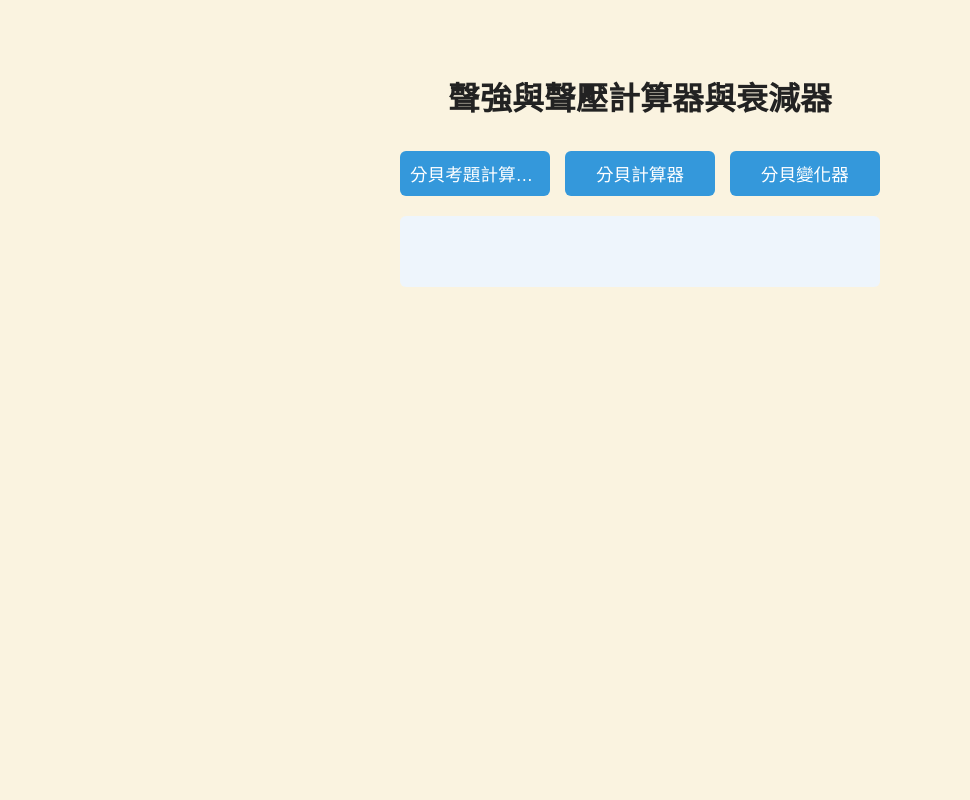
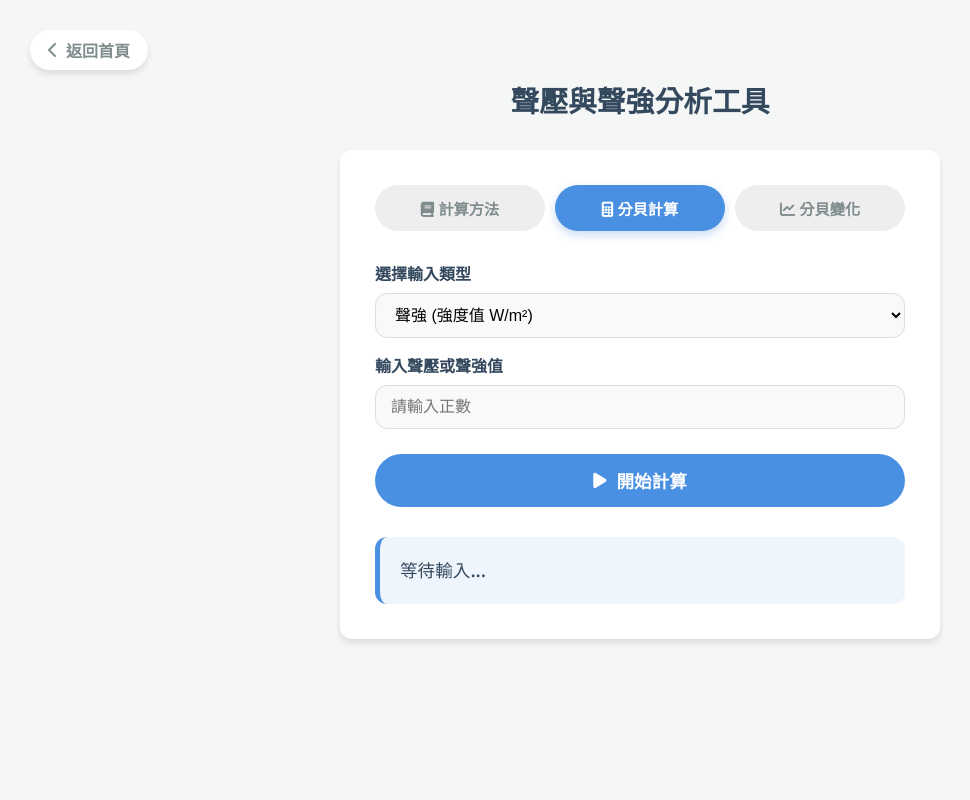
Before and after one commit to bensoncheng1118-coder/my-backend1, a Flask app: page /wave2 in a window 1280 px wide. Shown: the whole page, without its empty margins (0-970 px from the left). Run offline with Flask 3, Linux system fonts and the light colour scheme; data that the repository does not hold is empty; some libraries are stand-ins or nearby versions.

Commit message:
Update wave2.html

```diff
--- a/templates/wave2.html
+++ b/templates/wave2.html
@@ -1,362 +1,462 @@
 <!DOCTYPE html>
 <html lang="zh-Hant">
+
 <head>
   <meta charset="UTF-8" />
-  <meta name="viewport" content="width=device-width, initial-scale=1" />
+  <meta name="viewport" content="width=device-width, initial-scale=1.0" />
   <title>聲強與聲壓計算器與衰減器</title>
+  <link rel="preconnect" href="https://fonts.googleapis.com">
+  <link rel="preconnect" href="https://fonts.gstatic.com" crossorigin>
+  <link href="https://fonts.googleapis.com/css2?family=Noto+Sans+TC:wght@400;500;700&display=swap" rel="stylesheet">
+  <link rel="stylesheet" href="https://cdnjs.cloudflare.com/ajax/libs/font-awesome/6.4.0/css/all.min.css">
   <style>
+    :root {
+      --primary-color: #4a90e2;
+      --secondary-color: #34495e;
+      --success-color: #2ecc71;
+      --danger-color: #e74c3c;
+      --bg-color: #f4f7f6;
+      --card-bg: #ffffff;
+      --text-color: #333;
+      --text-muted: #7f8c8d;
+      --radius-pill: 50px;
+      --radius-md: 12px;
+      --shadow: 0 4px 6px rgba(0, 0, 0, 0.1);
+      --transition: all 0.3s ease;
+    }
+
     body {
-      font-family: Arial, sans-serif;
-      max-width: 480px;
-      margin: 2rem auto;
-      padding: 20px;
-      background: #faf3e0;
-      color: #222;
+      font-family: 'Noto Sans TC', sans-serif;
+      margin: 0;
+      padding: 0;
+      background-color: var(--bg-color);
+      color: var(--text-color);
+      min-height: 100vh;
+      display: flex;
+      flex-direction: column;
+      align-items: center;
     }
+
+    .container {
+      width: 95%;
+      max-width: 600px;
+      margin: 60px auto;
+    }
+
+    .header {
+      text-align: center;
+      margin-bottom: 30px;
+    }
+
     h1 {
+      font-weight: 700;
+      color: var(--secondary-color);
+      margin-bottom: 10px;
+      font-size: 1.8rem;
+    }
+
+    .card {
+      background: var(--card-bg);
+      border-radius: var(--radius-md);
+      box-shadow: var(--shadow);
+      padding: 35px;
+      margin-bottom: 20px;
+    }
+
+    /* Tabs / Mode Switcher */
+    .btn-group {
+      display: flex;
+      justify-content: center;
+      gap: 10px;
+      margin-bottom: 30px;
+      flex-wrap: wrap;
+    }
+
+    .btn-tab {
+      padding: 10px 20px;
+      border: 2px solid transparent;
+      border-radius: var(--radius-pill);
+      background-color: #eee;
+      color: var(--text-muted);
+      font-weight: 600;
+      cursor: pointer;
+      transition: var(--transition);
+      font-size: 0.95rem;
+      flex: 1;
+      min-width: 140px;
       text-align: center;
-      margin-bottom: 1rem;
     }
+
+    .btn-tab:hover {
+      background-color: #e0e0e0;
+    }
+
+    .btn-tab.active {
+      background-color: var(--primary-color);
+      color: white;
+      box-shadow: 0 4px 10px rgba(74, 144, 226, 0.3);
+    }
+
     label {
       display: block;
-      margin: 12px 0 6px;
-      font-weight: bold;
+      margin: 15px 0 8px;
+      font-weight: 600;
+      color: var(--secondary-color);
     }
-    input[type="number"], select {
+
+    input[type="number"],
+    select {
       width: 100%;
-      padding: 8px;
+      padding: 12px 15px;
       font-size: 1rem;
-      border: 1px solid #ccc;
-      border-radius: 4px;
+      border: 1px solid #ddd;
+      border-radius: var(--radius-md);
       box-sizing: border-box;
+      transition: var(--transition);
+      background: #f9f9f9;
     }
-    button {
-      margin-top: 16px;
-      /* 按鈕寬度改為固定，移除 margin-right，改用 flex 容器 中設定間距 */
-      width: 32%;
-      padding: 10px;
+
+    input[type="number"]:focus,
+    select:focus {
+      border-color: var(--primary-color);
+      background: #fff;
+      outline: none;
+      box-shadow: 0 0 0 3px rgba(74, 144, 226, 0.1);
+    }
+
+    .btn-main {
+      width: 100%;
+      margin-top: 25px;
+      padding: 14px;
       font-size: 1.1rem;
-      background-color: #3498db;
+      background-color: var(--primary-color);
       color: white;
       border: none;
-      border-radius: 6px;
+      border-radius: var(--radius-pill);
       cursor: pointer;
-      transition: background-color 0.3s ease;
-      white-space: nowrap; /* 防止文字換行 */
-      overflow: hidden;
-      text-overflow: ellipsis;
-      box-sizing: border-box;
+      font-weight: 700;
+      transition: var(--transition);
+      display: flex;
+      align-items: center;
+      justify-content: center;
+      gap: 10px;
     }
-    button:hover {
-      background-color: #2c80b4;
+
+    .btn-main:hover {
+      background-color: #357abd;
+      transform: translateY(-2px);
+      box-shadow: 0 6px 15px rgba(74, 144, 226, 0.3);
     }
-    button.active {
-      background-color: #2c80b4;
+
+    #result {
+      margin-top: 30px;
+      font-size: 1.1rem;
+      background: #eef5fc;
+      padding: 20px;
+      border-radius: var(--radius-md);
+      border-left: 5px solid var(--primary-color);
+      min-height: 1.5em;
+      color: var(--secondary-color);
+      font-weight: 500;
+      transition: var(--transition);
     }
-    #result {
-      margin-top: 20px;
-      font-size: 1.2rem;
-      background: #eef5fc;
-      padding: 12px;
-      border-radius: 6px;
-      min-height: 2.4em;
-      white-space: pre-line;
+
+    .input-section {
+      display: none;
+      animation: fadeIn 0.4s ease;
     }
-    .input-section {
-      margin-top: 20px;
-      display: none;
+
+    @keyframes fadeIn {
+      from {
+        opacity: 0;
+        transform: translateY(10px);
       }
-    /* 說明彈跳視窗樣式 */
+
+      to {
+        opacity: 1;
+        transform: translateY(0);
+      }
+    }
+
+    /* Modal Styling */
     #instructionModal {
       display: none;
       position: fixed;
       top: 50%;
       left: 50%;
       width: 90%;
-      max-width: 480px;
-      max-height: 70vh;
+      max-width: 550px;
+      max-height: 85vh;
       overflow-y: auto;
       transform: translate(-50%, -50%);
       background: white;
-      border: 2px solid #3498db;
-      border-radius: 8px;
-      padding: 20px 25px;
-      box-shadow: 0 0 15px rgba(0,0,0,0.3);
+      border-radius: var(--radius-md);
+      padding: 35px;
+      box-shadow: 0 20px 50px rgba(0, 0, 0, 0.2);
       z-index: 1000;
     }
+
+    #instructionModal h2 {
+      margin-top: 0;
+      color: var(--secondary-color);
+      border-bottom: 2px solid #eee;
+      padding-bottom: 10px;
+    }
+
     #instructionModal pre {
       white-space: pre-wrap;
-      font-family: "Microsoft JhengHei", Arial, sans-serif;
-      font-size: 0.9rem;
-      line-height: 1.5;
-      color: #333;
+      font-family: 'Noto Sans TC', sans-serif;
+      font-size: 0.95rem;
+      line-height: 1.6;
+      color: #444;
+      background: #fcfcfc;
+      padding: 15px;
+      border-radius: 8px;
     }
+
     #modalOverlay {
       display: none;
       position: fixed;
-      top:0; left:0; right:0; bottom:0;
-      background: rgba(0,0,0,0.3);
+      top: 0;
+      left: 0;
+      right: 0;
+      bottom: 0;
+      background: rgba(0, 0, 0, 0.5);
+      backdrop-filter: blur(3px);
       z-index: 999;
     }
-    #closeInstructionBtn {
-      margin-top: 12px;
-      background-color: #e74c3c;
+
+    .btn-close {
+      margin-top: 20px;
+      background-color: var(--danger-color);
+      color: white;
       width: 100%;
+      border: none;
+      padding: 12px;
+      border-radius: var(--radius-pill);
+      font-weight: 700;
+      cursor: pointer;
+      transition: var(--transition);
     }
-    #closeInstructionBtn:hover {
+
+    .btn-close:hover {
       background-color: #c0392b;
     }
-    .button-row {
+
+    #backBtn {
+      position: absolute;
+      top: 30px;
+      left: 30px;
+      text-decoration: none;
+      color: var(--text-muted);
+      font-weight: 600;
+      background: #fff;
+      padding: 8px 18px;
+      border-radius: var(--radius-pill);
+      box-shadow: var(--shadow);
       display: flex;
-      justify-content: center;
-      gap: 3%; /* 按鈕間距 */
-      margin-bottom: 10px;
+      align-items: center;
+      gap: 8px;
+      transition: var(--transition);
+    }
+
+    #backBtn:hover {
+      color: var(--primary-color);
+      transform: translateX(-5px);
+    }
+
+    @media (max-width: 480px) {
+      .container {
+        margin: 80px auto 20px;
+      }
+
+      .card {
+        padding: 20px;
+      }
+
+      .btn-tab {
+        padding: 8px 12px;
+        font-size: 0.85rem;
+      }
     }
   </style>
 </head>
+
 <body>
 
-<h1>聲強與聲壓計算器與衰減器</h1>
+  <a href="/" id="backBtn"><i class="fa-solid fa-chevron-left"></i> 返回首頁</a>
 
-<div class="button-row">
-  <button id="btnInstruction" type="button" aria-pressed="false" title="點擊查看分貝考題計算方法">分貝考題計算方法</button>
-  <button id="btnDbCalc" type="button" aria-pressed="false">分貝計算器</button>
-  <button id="btnDecayCalc" type="button" aria-pressed="false">分貝變化器</button>
+  <div class="container">
+    <div class="header">
+      <h1>聲壓與聲強分析工具</h1>
     </div>
 
-<!-- 分貝計算器區塊 -->
-<div id="dbCalcSection" class="input-section" aria-hidden="true">
+    <div class="card">
+      <!-- Main Navigation -->
+      <div class="btn-group">
+        <button id="btnInstruction" class="btn-tab" type="button"><i class="fa-solid fa-book"></i> 計算方法</button>
+        <button id="btnDbCalc" class="btn-tab" type="button"><i class="fa-solid fa-calculator"></i> 分貝計算</button>
+        <button id="btnDecayCalc" class="btn-tab" type="button"><i class="fa-solid fa-chart-line"></i> 分貝變化</button>
+      </div>
+
+      <!-- Section: Db Calculator -->
+      <div id="dbCalcSection" class="input-section">
         <label for="dbInputType">選擇輸入類型</label>
-  <select id="dbInputType" aria-label="分貝計算器選擇輸入類型">
+        <select id="dbInputType">
           <option value="intensity">聲強 (強度值 W/m²)</option>
           <option value="pressure">聲壓 (壓力值 Pa)</option>
         </select>
 
-  <label for="dbInputValue">輸入聲強或聲壓數值</label>
-  <input type="number" id="dbInputValue" step="any" min="0" placeholder="請輸入正數" aria-label="輸入聲強或聲壓數值" required />
+        <label for="dbInputValue">輸入聲壓或聲強值</label>
+        <input type="number" id="dbInputValue" step="any" min="0" placeholder="請輸入正數" />
 
-  <button id="dbCalculateBtn" type="button" aria-label="計算分貝值">計算分貝值</button>
+        <button id="dbCalculateBtn" class="btn-main" type="button">
+          <i class="fa-solid fa-play"></i> 開始計算
+        </button>
       </div>
 
-<!-- 分貝衰減器區塊 -->
-<div id="decayCalcSection" class="input-section" aria-hidden="true">
-  <label for="decayInputType">選擇輸入類型</label>
-  <select id="decayInputType" aria-label="分貝衰減器選擇輸入類型">
-    <option value="intensity">聲強 (Power P)</option>
-    <option value="pressure">聲壓 (Pressure p)</option>
+      <!-- Section: Decay Calculator -->
+      <div id="decayCalcSection" class="input-section">
+        <label for="decayInputType">選擇分析類型</label>
+        <select id="decayInputType">
+          <option value="intensity">聲強 (Power / Intensity)</option>
+          <option value="pressure">聲壓 (Pressure)</option>
         </select>
 
-  <label for="decayDistance1">輸入距離 1 (公尺，必須 > 0)</label>
-  <input type="number" id="decayDistance1" step="any" min="0.001" placeholder="請輸入距離1 (>0)" aria-label="輸入距離1" required />
+        <label for="decayDistance1">起點距離 1 (m)</label>
+        <input type="number" id="decayDistance1" step="any" min="0.001" placeholder="距離 1" />
 
-  <label for="decayDistance2">輸入距離 2 (公尺，必須 > 0)</label>
-  <input type="number" id="decayDistance2" step="any" min="0.001" placeholder="請輸入距離2 (>0)" aria-label="輸入距離2" required />
+        <label for="decayDistance2">終點距離 2 (m)</label>
+        <input type="number" id="decayDistance2" step="any" min="0.001" placeholder="距離 2" />
 
-  <button id="decayCalculateBtn" type="button" aria-label="計算距離2相較距離1的分貝差">計算分貝差</button>
+        <button id="decayCalculateBtn" class="btn-main" type="button">
+          <i class="fa-solid fa-bolt"></i> 計算分貝差
+        </button>
       </div>
 
-<div id="result" aria-live="polite" aria-atomic="true"></div>
+      <!-- Result Display Area -->
+      <div id="result">點擊上方按鈕開始計算...</div>
+    </div>
+  </div>
 
-<!-- 說明彈窗 -->
+  <!-- Instruction Modal -->
   <div id="modalOverlay"></div>
-<div id="instructionModal" role="dialog" aria-modal="true" aria-labelledby="instructionTitle">
-  <h2 id="instructionTitle">分貝考題計算方法</h2>
+  <div id="instructionModal" role="dialog" aria-modal="true">
+    <h2>分貝考題計算方法</h2>
     <pre>
-一、        分貝數值計算:
+一、 分貝數值計算:
 (一)先看給的是聲強(I)還是聲壓(p)?
-1.      聲強:10*logI1/I0(I0=10-12 W/m²)
-*如果給功率(P)或距離(r)，先用I = K(P/4πr2 )計算出I，再算出分貝(通常不會這樣考)
-2.      聲壓:20*logp1/p0(p0=20μPa)
-*如果給功率(P)或距離(r)，先用I = K(P/4πr2 )計算出I，再用
-p=K√I=K√K(P/4πr2 )計算出p，再算出分貝(如果只是要算分貝就直接用I算即可)(通常不會這樣考)
-二、        分貝數值變化計算:
-(一)用反比來計算:
-1.      聲強:
-(1)   公式: I = K(P/4πr2 )
-(2)   結論:I ∝1/ r2(聲強與距離平方成反比)，並套入10*logI2/I1，算出相差多少分貝
-2.      聲壓:
-(1)   公式: p=K√I= K√K(P/4πr2 )
-(2)   結論:p∝1/r(聲壓與距離成反比)，並套入20*logp2/p1，算出相差多少分貝
-3.      問法:題目給I1或p1或分貝1，問分貝2(不管題目給的是I1或p1或分貝1)
-(二)例題:
-1.      在距離聲源10公尺處聲音為20分貝，則距離聲源100公尺處聲音為幾分貝?
-(1)   距離變10倍，題目給分貝可以用聲強或聲壓(選聲強就要用聲強記算分貝的公式10*logI2/I1；選聲壓就要用聲壓計算分貝的公式20*logp2/p1)
-A.     聲強:聲強與距離平方成反比，聲強變1/100倍，套入10*logI2/I1，相差-20分貝(10*log1/100=-20)，20+(-20)=0(分貝)
-B.     聲壓:聲壓與距離成反比，聲壓變1/10倍，套入20*logp2/p1，相差-20分貝(20*log1/10=-20)，20+(-20)=0(分貝)
-*一與二可用分貝計算器與分貝變化器做計算或驗算
+1. 聲強: 10 * log(I1 / I0), (I0 = 10^-12 W/m²)
+2. 聲壓: 20 * log(p1 / p0), (p0 = 20μPa)
+
+二、 分貝數值變化計算 (反比平方律):
+1. 聲強: I ∝ 1 / r² (平方成反比)
+   分貝差 = 10 * log(I2 / I1) = 20 * log(r1 / r2)
+2. 聲壓: p ∝ 1 / r (成反比)
+   分貝差 = 20 * log(p2 / p1) = 20 * log(r1 / r2)
+
+例題：
+在距離聲源 10m 處聲音為 20dB，則距離 100m 處為幾分貝？
+距離變為 10 倍，不論用聲強或聲壓計算，皆相差 -20dB。
+計算：20 + (-20) = 0 dB。
     </pre>
-  <button id="closeInstructionBtn" type="button">關閉</button>
+    <button id="closeInstructionBtn" class="btn-close" type="button">確認並關閉</button>
   </div>
 
   <script>
     (() => {
-  // 按鈕與區塊元素
-  const btnInstruction = document.getElementById('btnInstruction');
-  const btnDbCalc = document.getElementById('btnDbCalc');
-  const btnDecayCalc = document.getElementById('btnDecayCalc');
-  const dbCalcSection = document.getElementById('dbCalcSection');
-  const decayCalcSection = document.getElementById('decayCalcSection');
-  const resultEl = document.getElementById('result');
-  const modalOverlay = document.getElementById('modalOverlay');
-  const instructionModal = document.getElementById('instructionModal');
-  const closeInstructionBtn = document.getElementById('closeInstructionBtn');
+      const refs = {
+        btnInstruction: document.getElementById('btnInstruction'),
+        btnDbCalc: document.getElementById('btnDbCalc'),
+        btnDecayCalc: document.getElementById('btnDecayCalc'),
+        dbCalcSection: document.getElementById('dbCalcSection'),
+        decayCalcSection: document.getElementById('decayCalcSection'),
+        resultEl: document.getElementById('result'),
+        modalOverlay: document.getElementById('modalOverlay'),
+        modal: document.getElementById('instructionModal'),
+        btnCloseModal: document.getElementById('closeInstructionBtn'),
+        // Inputs
+        dbType: document.getElementById('dbInputType'),
+        dbVal: document.getElementById('dbInputValue'),
+        dbCalcBtn: document.getElementById('dbCalculateBtn'),
+        decayType: document.getElementById('decayInputType'),
+        d1: document.getElementById('decayDistance1'),
+        d2: document.getElementById('decayDistance2'),
+        decayCalcBtn: document.getElementById('decayCalculateBtn')
+      };
 
-  // 分貝計算器元素
-  const dbInputTypeEl = document.getElementById('dbInputType');
-  const dbInputValueEl = document.getElementById('dbInputValue');
-  const dbCalculateBtn = document.getElementById('dbCalculateBtn');
+      const I0 = 1e-12;
+      const p0 = 20e-6;
 
-  // 衰減器元素
-  const decayInputTypeEl = document.getElementById('decayInputType');
-  const decayDistance1El = document.getElementById('decayDistance1');
-  const decayDistance2El = document.getElementById('decayDistance2');
-  const decayCalculateBtn = document.getElementById('decayCalculateBtn');
-
-  // 參考值
-  const I0 = 1e-12;       // 參考聲強（瓦特/平方米）
-  const p0 = 20e-6;       // 參考聲壓（帕斯卡）
-
-  // 功能：切換顯示某區塊並標記按鈕狀態
-  function showSection(sectionToShow) {
-    if (sectionToShow === 'db') {
-      dbCalcSection.style.display = 'block';
-      dbCalcSection.setAttribute('aria-hidden', 'false');
-      decayCalcSection.style.display = 'none';
-      decayCalcSection.setAttribute('aria-hidden', 'true');
-      btnDbCalc.classList.add('active');
-      btnDecayCalc.classList.remove('active');
-      btnDbCalc.setAttribute('aria-pressed', 'true');
-      btnDecayCalc.setAttribute('aria-pressed', 'false');
-      btnInstruction.setAttribute('aria-pressed', 'false');
-      hideInstructionModal();
-      resultEl.textContent = '';
-    } else if (sectionToShow === 'decay') {
-      decayCalcSection.style.display = 'block';
-      decayCalcSection.setAttribute('aria-hidden', 'false');
-      dbCalcSection.style.display = 'none';
-      dbCalcSection.setAttribute('aria-hidden', 'true');
-      btnDecayCalc.classList.add('active');
-      btnDbCalc.classList.remove('active');
-      btnDecayCalc.setAttribute('aria-pressed', 'true');
-      btnDbCalc.setAttribute('aria-pressed', 'false');
-      btnInstruction.setAttribute('aria-pressed', 'false');
-      hideInstructionModal();
-      resultEl.textContent = '';
-    }
+      function resetActive() {
+        [refs.btnDbCalc, refs.btnDecayCalc, refs.btnInstruction].forEach(b => b.classList.remove('active'));
       }
 
-  // 初始不顯示任何區塊
-  dbCalcSection.style.display = 'none';
-  decayCalcSection.style.display = 'none';
+      function showSection(type) {
+        resetActive();
+        refs.dbCalcSection.style.display = type === 'db' ? 'block' : 'none';
+        refs.decayCalcSection.style.display = type === 'decay' ? 'block' : 'none';
 
-  // 綁定按鈕切換
-  btnDbCalc.addEventListener('click', () => showSection('db'));
-  btnDecayCalc.addEventListener('click', () => showSection('decay'));
+        if (type === 'db') refs.btnDbCalc.classList.add('active');
+        if (type === 'decay') refs.btnDecayCalc.classList.add('active');
 
-  // 顯示說明彈窗
-  function showInstructionModal() {
-    instructionModal.style.display = 'block';
-    modalOverlay.style.display = 'block';
-    btnInstruction.classList.add('active');
-    btnInstruction.setAttribute('aria-pressed', 'true');
-    // 隱藏其他區塊與取消其 active 狀態
-    dbCalcSection.style.display = 'none';
-    decayCalcSection.style.display = 'none';
-    btnDbCalc.classList.remove('active');
-    btnDecayCalc.classList.remove('active');
-    btnDbCalc.setAttribute('aria-pressed', 'false');
-    btnDecayCalc.setAttribute('aria-pressed', 'false');
-    resultEl.textContent = '';
+        refs.resultEl.textContent = '等待輸入...';
       }
 
-  // 隱藏說明彈窗
-  function hideInstructionModal() {
-    instructionModal.style.display = 'none';
-    modalOverlay.style.display = 'none';
-    btnInstruction.classList.remove('active');
-    btnInstruction.setAttribute('aria-pressed', 'false');
-  }
+      refs.btnDbCalc.onclick = () => showSection('db');
+      refs.btnDecayCalc.onclick = () => showSection('decay');
 
-  btnInstruction.addEventListener('click', () => {
-    if(instructionModal.style.display === 'block') {
-      hideInstructionModal();
-    } else {
-      showInstructionModal();
-    }
-  });
+      refs.btnInstruction.onclick = () => {
+        refs.modal.style.display = 'block';
+        refs.modalOverlay.style.display = 'block';
+      };
 
-  closeInstructionBtn.addEventListener('click', hideInstructionModal);
-  modalOverlay.addEventListener('click', hideInstructionModal);
+      const hideModal = () => {
+        refs.modal.style.display = 'none';
+        refs.modalOverlay.style.display = 'none';
+      };
+      refs.btnCloseModal.onclick = hideModal;
+      refs.modalOverlay.onclick = hideModal;
 
-  // 輸入變更清除結果
-  [dbInputTypeEl, dbInputValueEl, decayInputTypeEl, decayDistance1El, decayDistance2El]
-    .forEach(el => {
-      el.addEventListener('input', () => {
-        resultEl.textContent = '';
-      });
-    });
-
-  // 分貝計算器按鈕處理：輸入強度或聲壓值，計算分貝
-  dbCalculateBtn.addEventListener('click', () => {
-    const type = dbInputTypeEl.value;
-    const val = parseFloat(dbInputValueEl.value);
-
+      // Logic for Db Calculation
+      refs.dbCalcBtn.onclick = () => {
+        const val = parseFloat(refs.dbVal.value);
         if (isNaN(val) || val <= 0) {
-      resultEl.textContent = '請輸入有效的正數聲強或聲壓數值';
+          refs.resultEl.textContent = '❌ 請輸入有效的正數';
           return;
         }
 
-    let dB = null;
-    if (type === 'intensity') {
-      // 聲強 dB = 10 log10(I / I0)
-      dB = 10 * Math.log10(val / I0);
-    } else if (type === 'pressure') {
-      // 聲壓 dB = 20 log10(p / p0)
-      dB = 20 * Math.log10(val / p0);
-    }
+        let db = (refs.dbType.value === 'intensity')
+          ? 10 * Math.log10(val / I0)
+          : 20 * Math.log10(val / p0);
 
-    if (dB !== null && isFinite(dB)) {
-      resultEl.textContent = `計算得分貝值 (dB): ${dB.toFixed(2)} dB`;
-    } else {
-      resultEl.textContent = '計算結果無效，請確認輸入數值';
-    }
-  });
+        refs.resultEl.innerHTML = `計算結果:<br><strong style="font-size:1.4rem; color:#4a90e2;">${db.toFixed(2)} dB</strong>`;
+      };
 
-  // 衰減器按鈕處理：輸入距離1與距離2，計算分貝差
-  decayCalculateBtn.addEventListener('click', () => {
-    const type = decayInputTypeEl.value;
-    const r1 = parseFloat(decayDistance1El.value);
-    const r2 = parseFloat(decayDistance2El.value);
+      // Logic for Decay Calculation
+      refs.decayCalcBtn.onclick = () => {
+        const r1 = parseFloat(refs.d1.value);
+        const r2 = parseFloat(refs.d2.value);
 
-    if (isNaN(r1) || r1 <= 0) {
-      resultEl.textContent = '請輸入有效的正數距離 1';
-      return;
-    }
-    if (isNaN(r2) || r2 <= 0) {
-      resultEl.textContent = '請輸入有效的正數距離 2';
+        if (isNaN(r1) || r1 <= 0 || isNaN(r2) || r2 <= 0) {
+          refs.resultEl.textContent = '❌ 請輸入有效的距離數值';
           return;
         }
 
-    // 計算分貝差
-    let diffDb = null;
-    if (type === 'intensity') {
-      // 聲強與距離平方成反比，分貝差 = 10 * log10((r1/r2)^2) = 20*log10(r1/r2)
-      diffDb = 20 * Math.log10(r1 / r2);
-    } else if (type === 'pressure') {
-      // 聲壓與距離成反比，分貝差 = 20 * log10(r1 / r2)
-      diffDb = 20 * Math.log10(r1 / r2);
-    }
+        // dB difference is always 20*log10(r1/r2) for both pressure and intensity-based distance changes
+        // because Intensity follows 1/r^2 (10*log(r1^2/r2^2) = 20*log(r1/r2))
+        // and Pressure follows 1/r (20*log(r1/r2))
+        const diff = 20 * Math.log10(r1 / r2);
+        const sign = diff > 0 ? '增加' : (diff < 0 ? '減少' : '無變化');
 
-    if (diffDb !== null && isFinite(diffDb)) {
-      const signText = diffDb > 0 ? '增加' : (diffDb < 0 ? '減少' : '無變化');
-      resultEl.textContent =
-        `距離 1 到 距離 2 的分貝差為: ${diffDb.toFixed(2)} dB (${signText})`;
-    } else {
-      resultEl.textContent = '計算結果無效，請確認輸入數值';
-    }
-  });
+        refs.resultEl.innerHTML = `分貝差值:<br><strong style="font-size:1.4rem; color:${diff >= 0 ? '#2ecc71' : '#e74c3c'};">${diff.toFixed(2)} dB</strong> (${sign})`;
+      };
+
+      // Inits
+      showSection('db');
+
     })();
   </script>
+</body>
 
-</body>
 </html>
```
Lines whose indentation alone changed are shown as unchanged.
